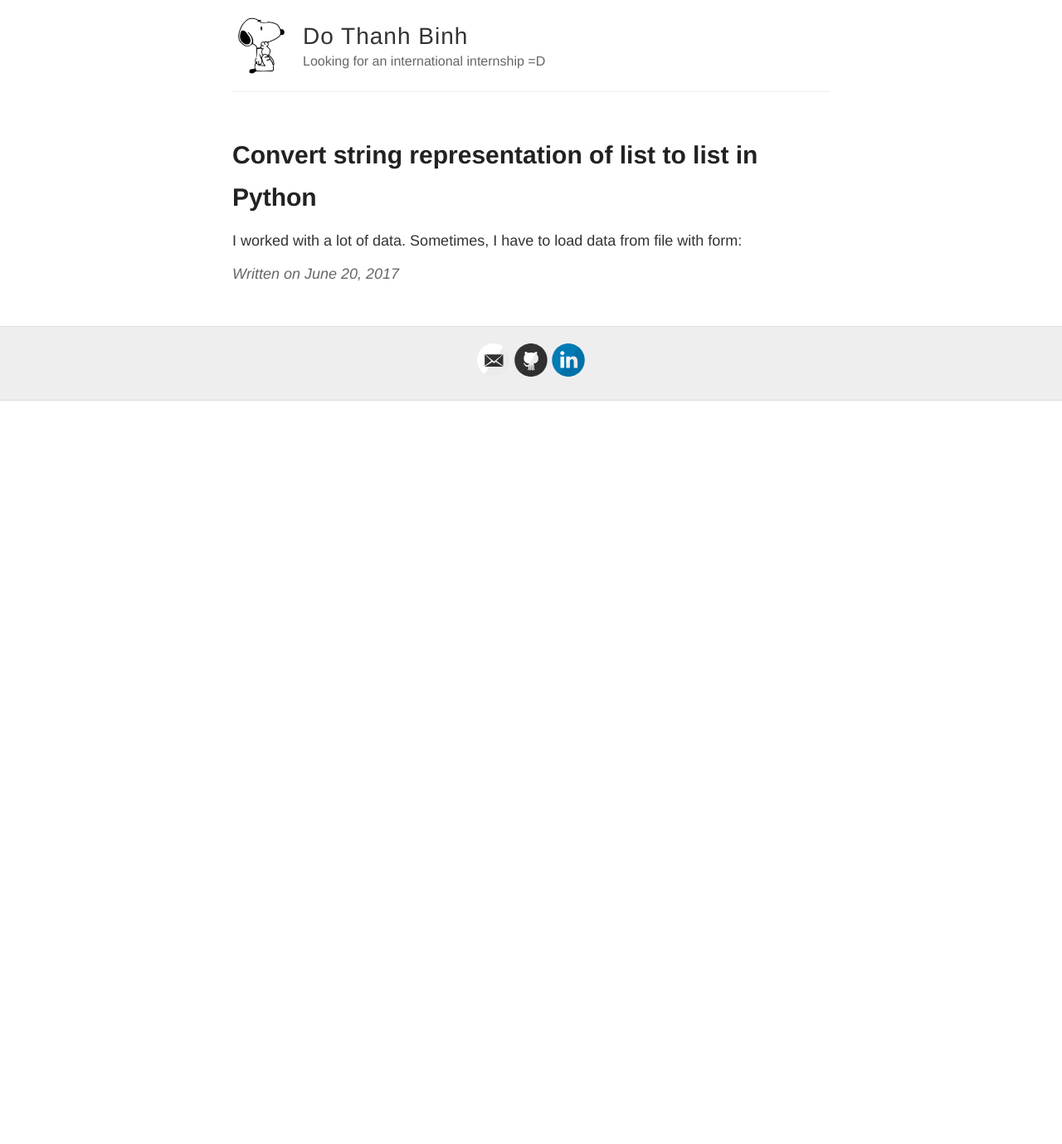
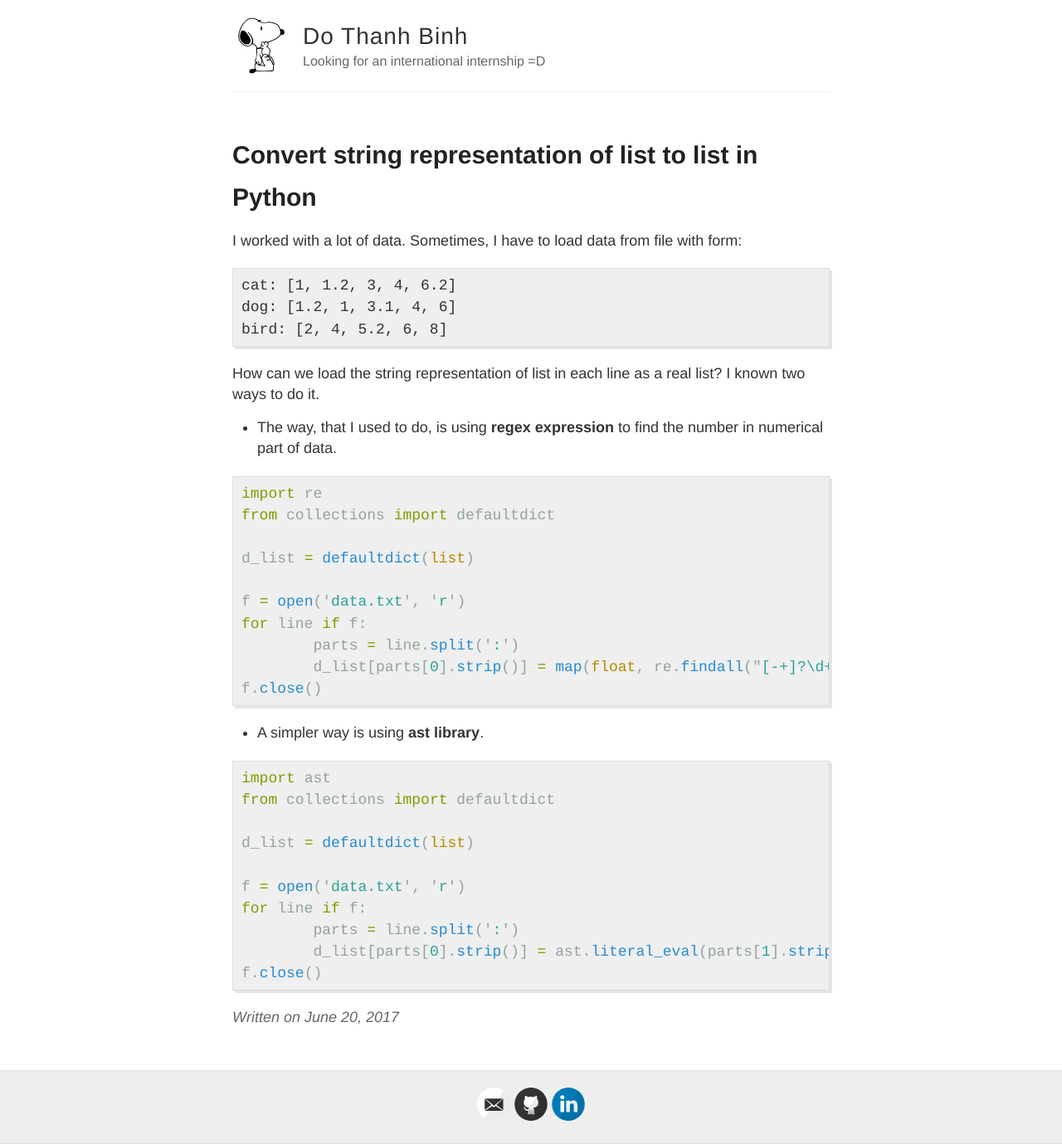
Before and after one commit to peace195/peace195.github.io, a Jekyll site: the page built from _posts/2017-06-20-convert-from-string-to-list.md, in a window 1280 px wide. Shown: the whole page at 83% size. Built offline with Jekyll 4.4.1, drawn with Linux system fonts in a browser that asks for light colours; our own code applies the rules of GitHub Pages for plain Markdown files; comment, search, counter and statistics services are not loaded; before the commit the page ends 900 px from its top, so only the background shows below that.

Commit message:
test highlight

```diff
--- a/_posts/2017-06-20-convert-from-string-to-list.md
+++ b/_posts/2017-06-20-convert-from-string-to-list.md
@@ -3,3 +3,41 @@ title: Convert string representation of list to list in Python
 ---
 
 I worked with a lot of data. Sometimes, I have to load data from file with form:
+
+{% highlight plain-text %}
+cat: [1, 1.2, 3, 4, 6.2]
+dog: [1.2, 1, 3.1, 4, 6]
+bird: [2, 4, 5.2, 6, 8]
+{% endhighlight %}
+
+How can we load the string representation of list in each line as a real list? I known two ways to do it.
+
+* The way, that I used to do, is using **regex expression** to find the number in numerical part of data.
+
+{% highlight python %}
+import re
+from collections import defaultdict
+
+d_list = defaultdict(list)
+
+f = open('data.txt', 'r')
+for line if f:
+	parts = line.split(':')
+	d_list[parts[0].strip()] = map(float, re.findall("[-+]?\d+[\.]?\d*[eE]?[-+]?\d*", parts[1]))
+f.close()
+{% endhighlight %}
+
+* A simpler way is using **ast library**.
+
+{% highlight python %}
+import ast
+from collections import defaultdict
+
+d_list = defaultdict(list)
+
+f = open('data.txt', 'r')
+for line if f:
+	parts = line.split(':')
+	d_list[parts[0].strip()] = ast.literal_eval(parts[1].strip())
+f.close()
+{% endhighlight %}
```
